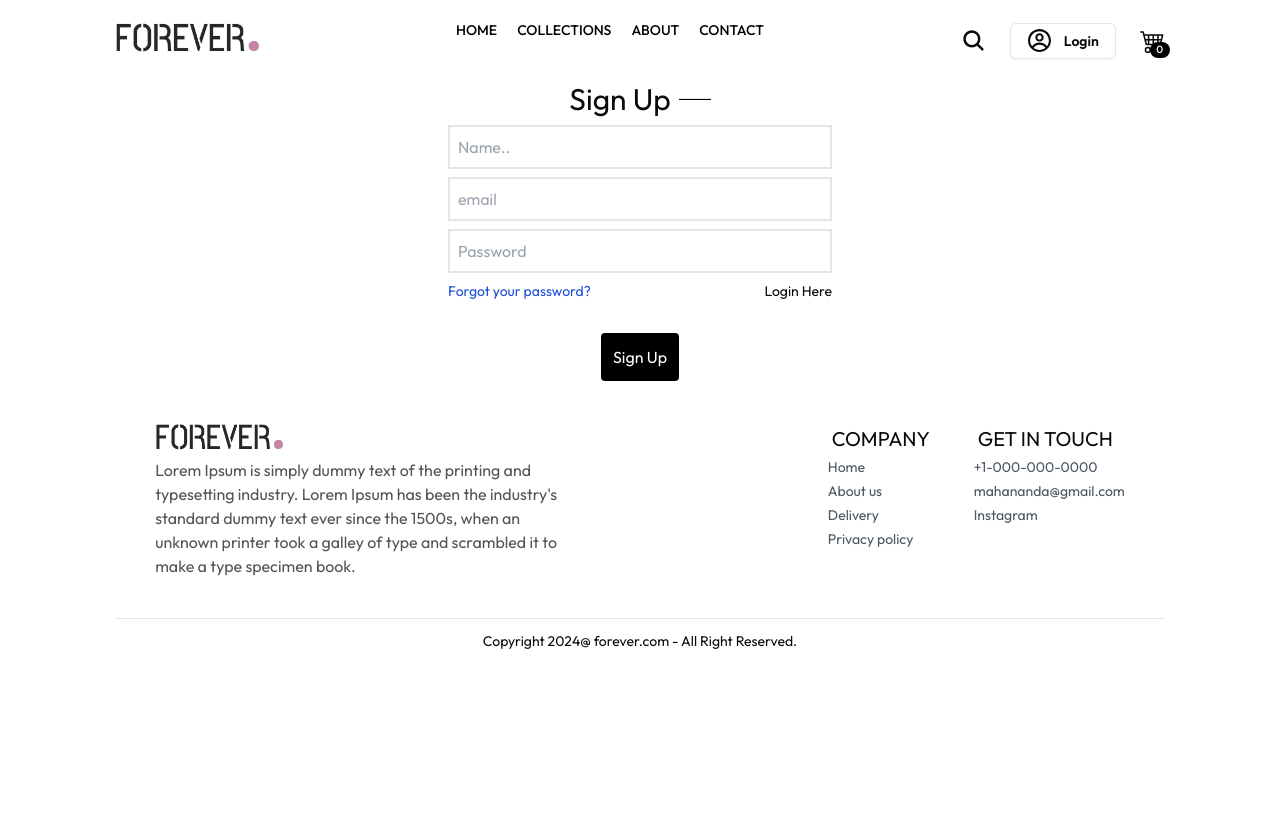
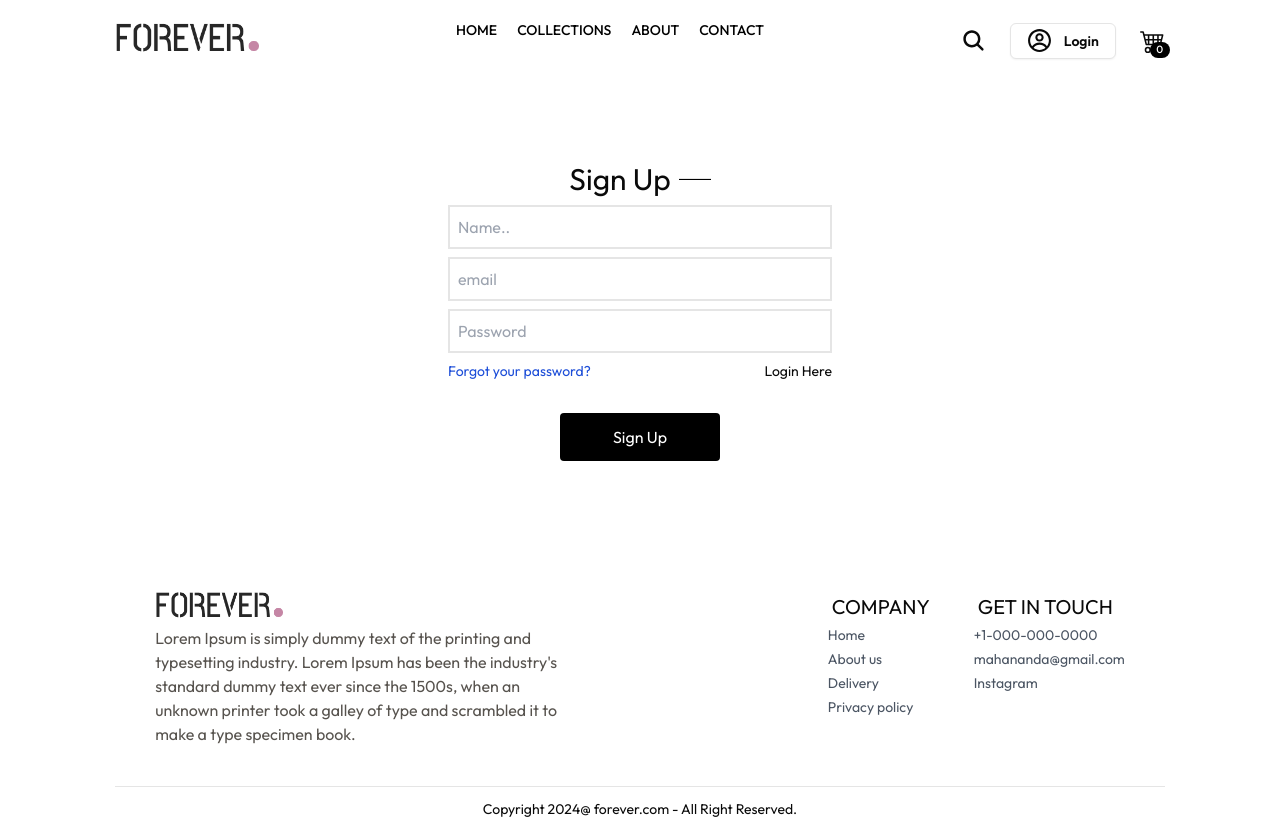
Before and after one commit to MahanandaMayekar/FullStack-Ecommerce-app, a React (Vite) app: page /login in a window 1280 px wide. Before the commit the page ends 800 px from the top, so only its background shows below. Built offline with nearby package versions, Linux system fonts and the light colour scheme; a web font is replaced by a local one.

Commit message:
added css

```diff
--- a/src/pages/Login/Login.jsx
+++ b/src/pages/Login/Login.jsx
@@ -4,7 +4,7 @@ const Login = ({ currentState, setCurrentState, handleFormSubmit }) => {
   return (
     <form
       onSubmit={handleFormSubmit}
-      className="flex flex-col justify-center items-center w-full sm:max-w-96  m-auto gap-2 "
+      className="flex flex-col justify-center items-center w-full sm:max-w-96  m-auto gap-2  mt-20 mb-32 "
     >
       <div className="flex items-center justify-center gap-2">
         <p className="text-3xl">{currentState}</p>
@@ -53,7 +53,7 @@ const Login = ({ currentState, setCurrentState, handleFormSubmit }) => {
           </p>
         )}
       </div>
-      <button className="bg-black text-white p-3 rounded-sm active:bg-slate-700 mt-6 ">
+      <button className="bg-black text-white p-3 rounded-sm active:bg-slate-700 mt-6 w-40">
         {currentState === "Login" ? "Login" : "Sign Up"}
       </button>
     </form>
```
